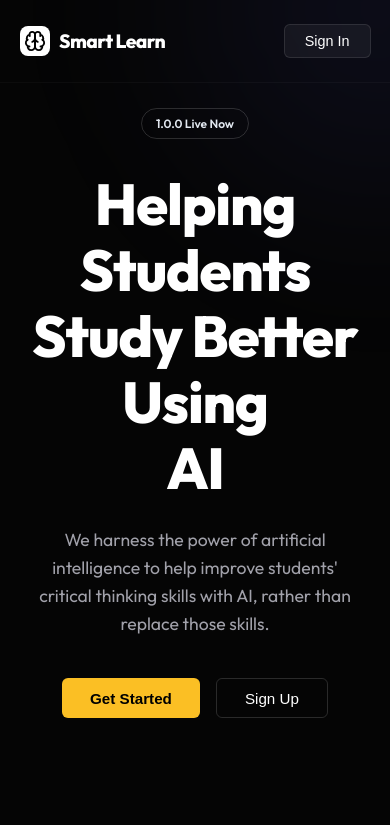
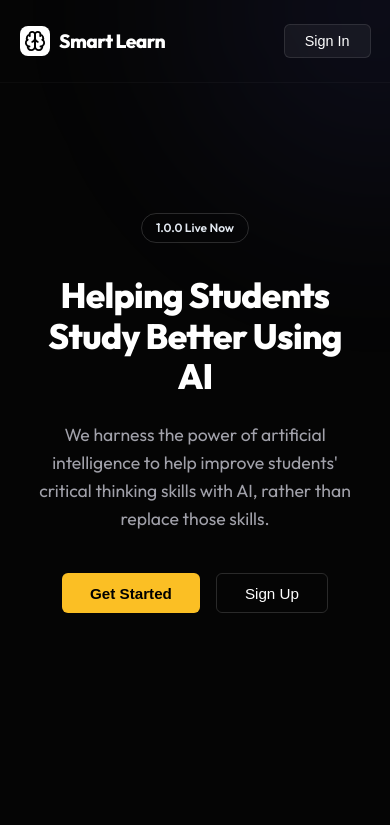
Before and after one commit to Krishnanand-10/smart-learn, a Next.js app: page / in a window 390 px wide. Shown: the top 825 px of the page. Built offline with nearby package versions, Linux system fonts and the light colour scheme; no server answers.

Commit message:
Make homepage heading font size responsive with CSS clamp

```diff
--- a/src/app/page.jsx
+++ b/src/app/page.jsx
@@ -173,7 +173,7 @@ export default function Home() {
             1.0.0 Live Now
           </div>
 
-          <h1 style={{ fontSize: '3.6rem', fontWeight: 800, lineHeight: 1.15, marginBottom: '1.5rem', letterSpacing: '-0.02em', color: '#ffffff' }}>
+          <h1 style={{ fontSize: 'clamp(2.2rem, 5vw, 3.6rem)', fontWeight: 800, lineHeight: 1.15, marginBottom: '1.5rem', letterSpacing: '-0.02em', color: '#ffffff' }}>
             Helping Students Study Better Using<br />
             AI
           </h1>
```
